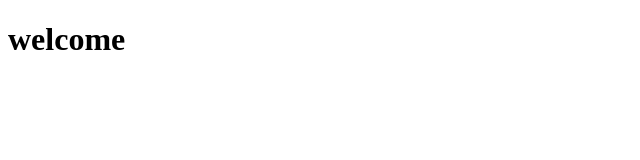
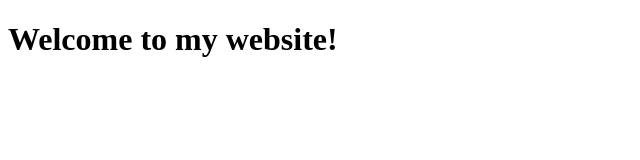
Before and after one commit to IvanIsNotAvailable/Sidenavbar, a plain HTML site: page main.html in a window 1280 px wide. Shown: the whole page, without its empty margins (0-640 px from the left). Drawn offline with Linux system fonts and the light colour scheme.

Commit message:
Update main.html

```diff
--- a/main.html
+++ b/main.html
@@ -7,6 +7,7 @@
 	<title>demo</title>
 </head>
 <body>
-	<h1>welcome</h1>
+	<h1>Welcome to my website!</h1>
+
 </body>
 </html>
```
